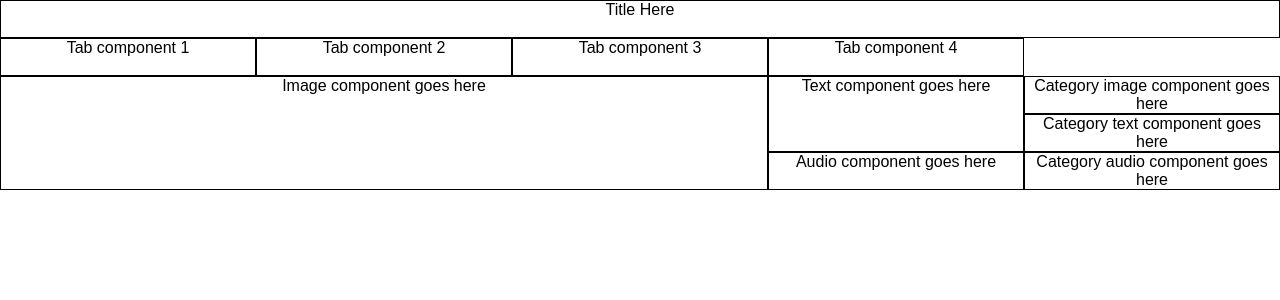
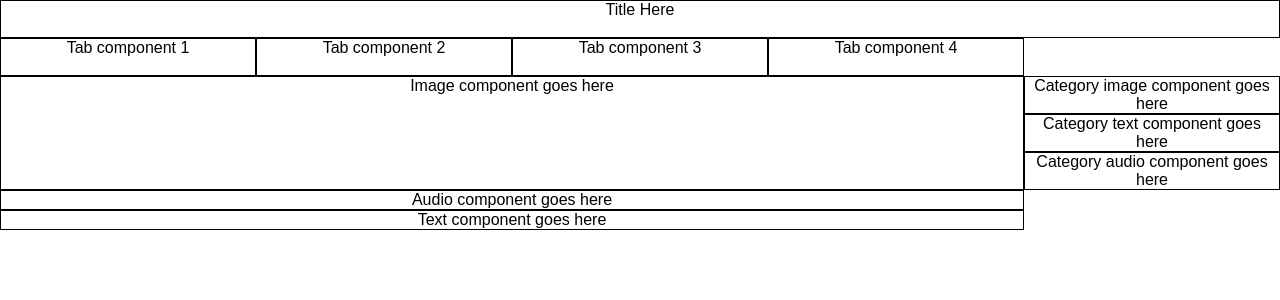
Before and after one commit to IT2810/it2810-webutvikling-h18-prosjekt-2-gruppe--48, a React (Create React App) app: page / in a window 1280 px wide. Shown: the top 300 px of the page. Built offline with nearby package versions, Linux system fonts and the light colour scheme.

Commit message:
updated layout

```diff
--- a/src/App.css
+++ b/src/App.css
@@ -10,9 +10,11 @@
   grid-template-areas:
     "title title title title title"
     "tab1 tab2 tab3 tab4 ."
-    "image image image text category-image"
-    "image image image text category-text"
-    "image image image audio category-audio";
+    "image image image image category-image"
+    "image image image image category-text"
+    "image image image image category-audio"
+    "audio audio audio audio ."
+    "text text text text .";
 }
 
 #container > * {
```
